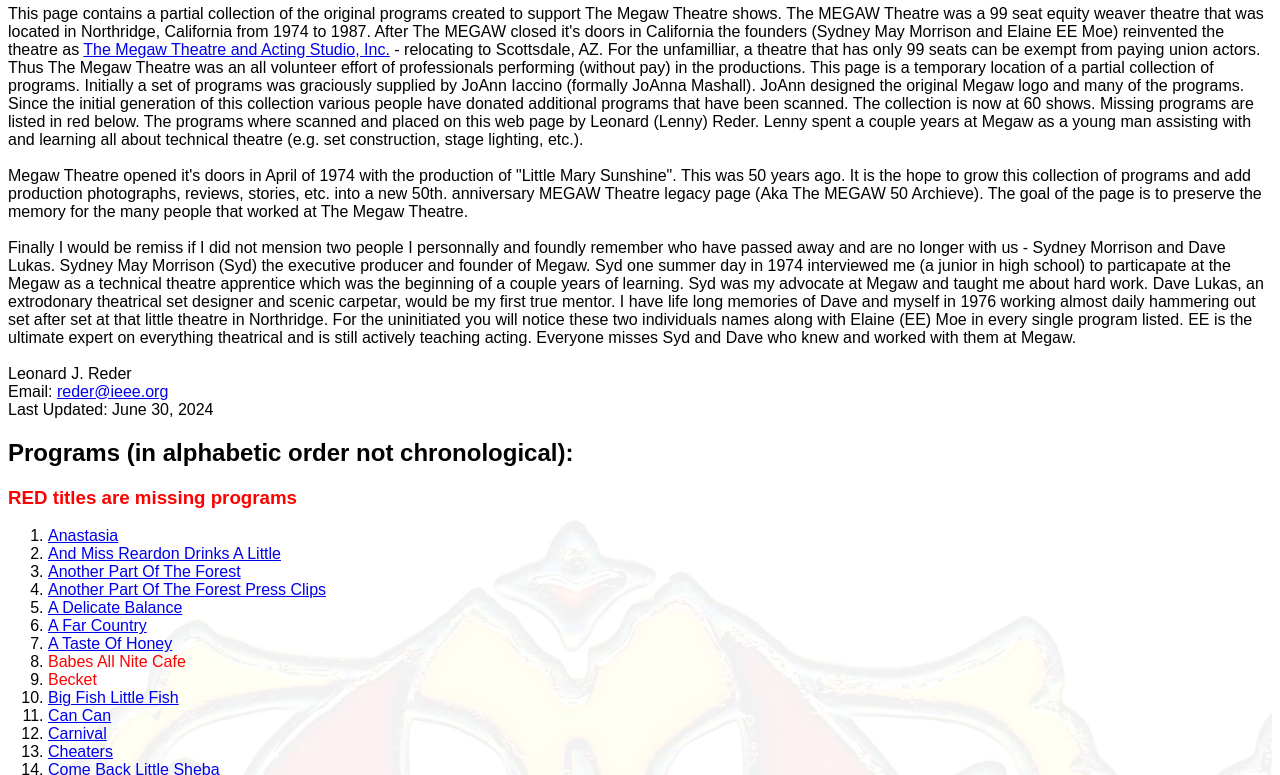
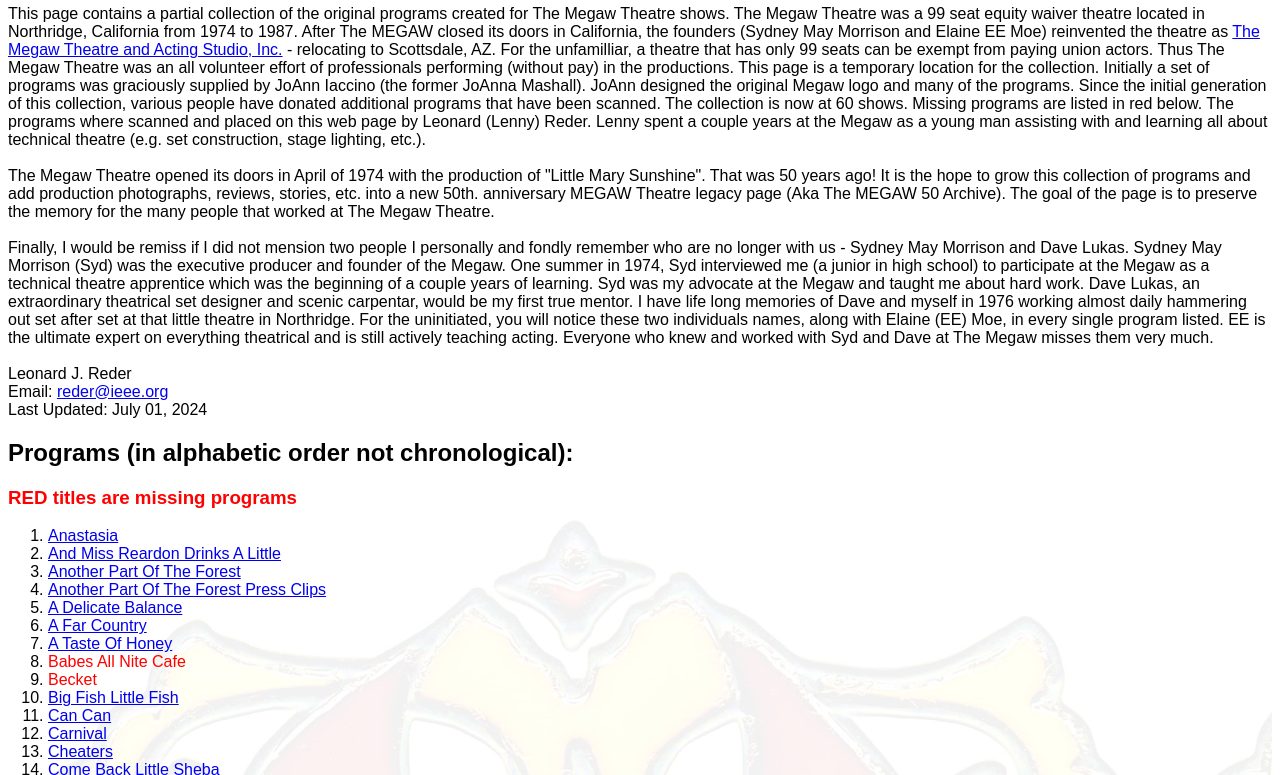
Before and after one commit to ljreder/Megaw, a plain HTML site: page index.html in a window 1280 px wide. Shown: the part 123-898 px from the top of the page. Drawn offline with Linux system fonts and the light colour scheme.

Commit message:
Updated page with Diane Burt corrections to typos.

```diff
--- a/index.html
+++ b/index.html
@@ -27,48 +27,80 @@
         <header>
             <div style="text-align:center;">
                 <h1>Programs of The Original MEGAW Theatre (1974-1987)</h1>
-                <h2 style=color:red>UPDATED COLLOECTION OF PROGRAMS AS OF June 30, 2024</h2>
+                <h2 style=color:red>UPDATED COLLECTION OF PROGRAMS AS OF July 01, 2024</h2>
             </div>
         </header>
         <p>
-         This page contains a partial collection of the original programs created to support The Megaw Theatre
-         shows.  The MEGAW Theatre was a 99 seat equity weaver theatre that was located in Northridge, California
-         from 1974 to 1987.  After The MEGAW closed it's doors in California the founders
-         (Sydney May Morrison and Elaine EE Moe) reinvented the theatre as
-         <a href="https://megawtheatreinc.com/">The Megaw Theatre and Acting Studio, Inc.</a> - relocating to
-         Scottsdale, AZ. For the unfamilliar, a theatre that has only 99 seats can be exempt from paying
-         union actors. Thus The Megaw Theatre was an all volunteer effort of professionals
-         performing (without pay) in the productions. This page is a temporary location of a partial
-         collection of programs.  Initially a set of programs was graciously supplied by JoAnn Iaccino
-         (formally JoAnna Mashall). JoAnn designed the original Megaw logo and many of the programs.
-         Since the initial generation of this collection various people have donated additional
-         programs that have been scanned.  The collection is now at 60 shows.  Missing programs are
-         listed in red below.  The programs where scanned and placed on this web page
-         by Leonard (Lenny) Reder.  Lenny spent a couple years at Megaw as a young man assisting
-         with and learning all about technical theatre (e.g. set construction, stage lighting, etc.).<br><br>
+         This page contains a partial collection of the
+         original programs created for The Megaw Theatre
+         shows.  The Megaw Theatre was a 99
+         seat equity waiver theatre located
+         in Northridge, California from 1974 to 1987.
+         After The MEGAW closed its doors in
+         California, the founders (Sydney May
+         Morrison and Elaine EE Moe) reinvented the
+         theatre as <a href="https://megawtheatreinc.com/">The Megaw Theatre and Acting Studio, Inc.</a>
+         - relocating to Scottsdale, AZ. For
+         the unfamilliar, a theatre that has only 99
+         seats can be exempt from paying union actors.
+         Thus The Megaw Theatre was an all
+         volunteer effort of professionals performing
+         (without pay) in the productions. This page is
+         a temporary location for the collection.
+         Initially a set of programs was graciously supplied by
+         JoAnn Iaccino (the former JoAnna Mashall). JoAnn
+         designed the original Megaw logo and many
+         of the programs. Since the initial generation
+         of this collection, various people have
+         donated additional programs that have been
+         scanned. The collection is now at 60 shows.
+         Missing programs are listed in red below.  The
+         programs where scanned and placed on this
+         web page by Leonard (Lenny) Reder. Lenny
+         spent a couple years at the Megaw as a young
+         man assisting with and learning all
+         about technical theatre (e.g. set
+         construction, stage lighting, etc.).<br><br>
 
-         Megaw Theatre opened it's doors in April of 1974 with the production
-         of "Little Mary Sunshine". This was 50 years ago.  It is the hope to grow
-         this collection of programs and add production photographs, reviews, stories, etc.
-         into a new 50th. anniversary MEGAW Theatre legacy page (Aka The MEGAW 50 Archieve). The goal of the
-         page is to preserve the memory for the many people that worked at The Megaw Theatre.<br><br>
+         The Megaw Theatre opened its doors in April
+         of 1974 with the production of "Little Mary
+         Sunshine". That was 50 years ago!  It is the
+         hope to grow this collection of programs and
+         add production photographs, reviews, stories,
+         etc. into a new 50th. anniversary
+         MEGAW Theatre legacy page (Aka The
+         MEGAW 50 Archive). The goal of the page is
+         to preserve the memory for the many people
+         that worked at The Megaw Theatre.<br><br>
 
-         Finally I would be remiss if I did not mension two people I personnally and foundly
-         remember who have passed away and are no longer with us - Sydney Morrison and Dave Lukas.
-         Sydney May Morrison (Syd) the executive producer and founder of Megaw.  Syd one summer
-         day in 1974 interviewed me (a junior in high school) to particapate at the Megaw as a
-         technical theatre apprentice which was the beginning of a couple years of learning.  Syd
-         was my advocate at Megaw and taught me about hard work.  Dave Lukas, an extrodonary
-         theatrical set designer and scenic carpetar, would be my first true mentor. I have
-         life long memories of Dave and myself in 1976 working almost daily hammering out set
-         after set at that little theatre in Northridge. For the uninitiated you will notice
-         these two individuals names along with Elaine (EE) Moe in every single program listed.
-         EE is the ultimate expert on everything theatrical and is still actively teaching acting.
-         Everyone misses Syd and Dave who knew and worked with them at Megaw.<br><br>
+         Finally, I would be remiss if I did not mension
+         two people I personally and fondly
+         remember who are no longer with us - Sydney May Morrison
+         and Dave Lukas. Sydney May Morrison (Syd)
+         was the executive producer and founder of
+         the Megaw.  One summer in 1974, Syd
+         interviewed me (a junior in high school) to
+         participate at the Megaw as a technical
+         theatre apprentice which was the beginning
+         of a couple years of learning.  Syd was my
+         advocate at the Megaw and taught me about
+         hard work.  Dave Lukas, an extraordinary
+         theatrical set designer and scenic carpentar,
+         would be my first true mentor. I have life
+         long memories of Dave and myself in 1976
+         working almost daily hammering out set
+         after set at that little theatre in Northridge.
+         For the uninitiated, you will notice these two
+         individuals names, along with Elaine (EE)
+         Moe, in every single program listed. EE is the
+         ultimate expert on everything theatrical and
+         is still actively teaching acting. Everyone who
+         knew and worked with Syd and Dave at The Megaw
+         misses them very much.<br><br>
 
          Leonard J. Reder<br>
          Email: <a href = "mailto: reder@ieee.org">reder@ieee.org</a><br>
-         Last Updated: June 30, 2024<br>
+         Last Updated: July 01, 2024<br>
          </p>
         <h2>Programs (in alphabetic order not chronological):</h2>
         <div class=background_image>
@@ -120,7 +152,7 @@
             <a href="Programs\COMPANY\Company.pdf">Company</a><br>
             </li>
             <li>
-            <div class=missing_program>Curse You Villian</div>
+            <div class=missing_program>Curse You, Villain</div>
             </li>
             <li>
             <a href="Programs\DARKNESS_AT_NOON\Darkness_At_Noon.pdf">Darkness At Noon</a><br>
```
Also changed, not shown: 1 other file.
